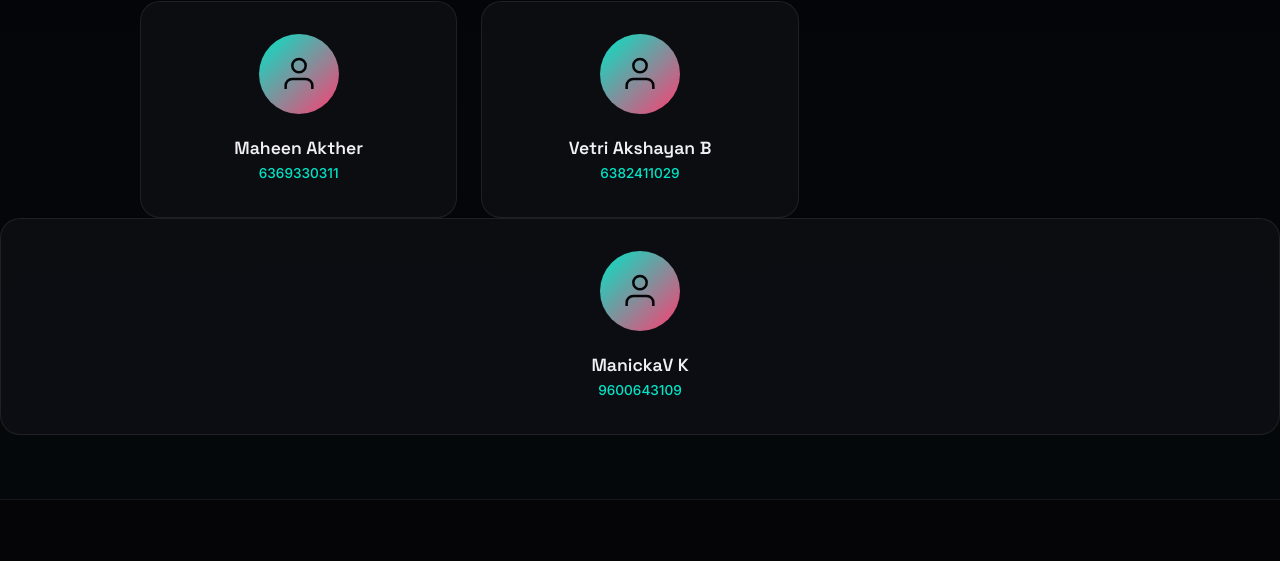
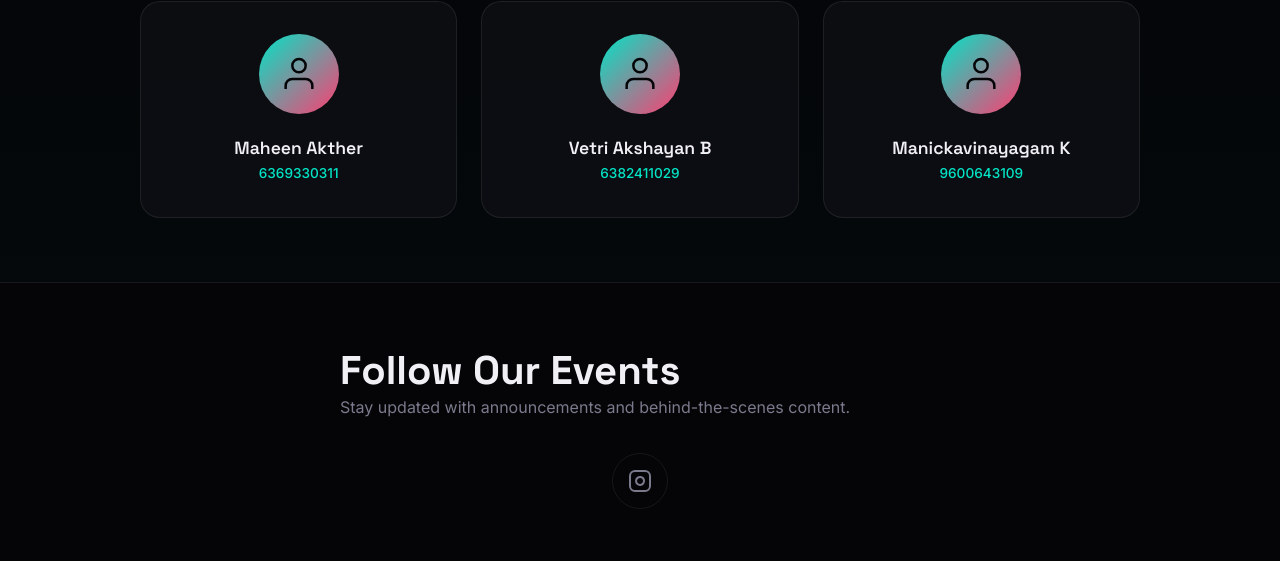
Before and after one commit to maheemax-ux/live, a plain HTML site: page index.html in a window 1280 px wide. Shown: the part 4087-4648 px from the top of the page. Drawn offline with Linux system fonts and the light colour scheme.

Commit message:
Update index.html

```diff
--- a/index.html
+++ b/index.html
@@ -186,7 +186,7 @@
     </section>
 
     <!-- ========================================== -->
-    <!-- NEW: Student Coordinators Section -->
+<!-- Student Coordinators Section -->
 <!-- ========================================== -->
 <section id="team" class="team-section">
   <div class="container">
@@ -195,7 +195,9 @@
       <h2 class="section-title">Student Co-Ordinators</h2>
     </header>
 
+    <!-- All 3 cards are now inside this single grid container -->
     <div class="team-grid">
+
       <!-- Coordinator 1 -->
       <div class="team-card animate-reveal">
         <div class="team-avatar">
@@ -204,8 +206,10 @@
              <circle cx="12" cy="7" r="4"></circle>
            </svg>
         </div>
+        <div class="team-info">
           <h3 class="team-name">Maheen Akther</h3>
           <p class="team-role">6369330311</p>
+        </div>
       </div>
 
       <!-- Coordinator 2 -->
@@ -216,9 +220,9 @@
              <circle cx="12" cy="7" r="4"></circle>
            </svg>
         </div>
+        <div class="team-info">
           <h3 class="team-name">Vetri Akshayan B</h3>
           <p class="team-role">6382411029</p>
-          </div>
         </div>
       </div>
 
@@ -230,9 +234,12 @@
              <circle cx="12" cy="7" r="4"></circle>
            </svg>
         </div>
-            <h3 class="team-name">ManickaV K</h3>
+        <div class="team-info">
+          <h3 class="team-name">Manickavinayagam K</h3>
           <p class="team-role">9600643109</p>
         </div>
+      </div>
+
     </div>
   </div>
 </section>
```
Lines whose indentation alone changed are shown as unchanged.
